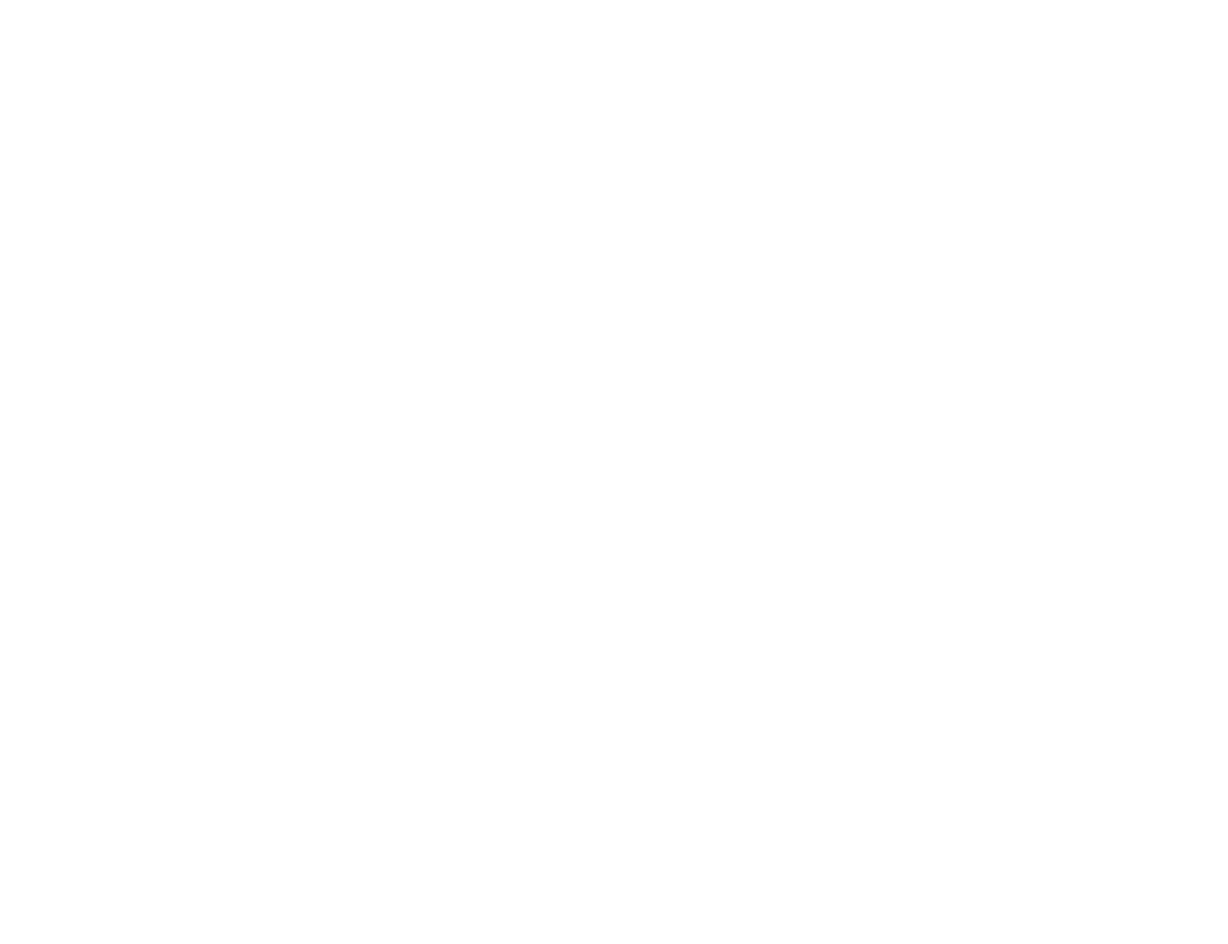
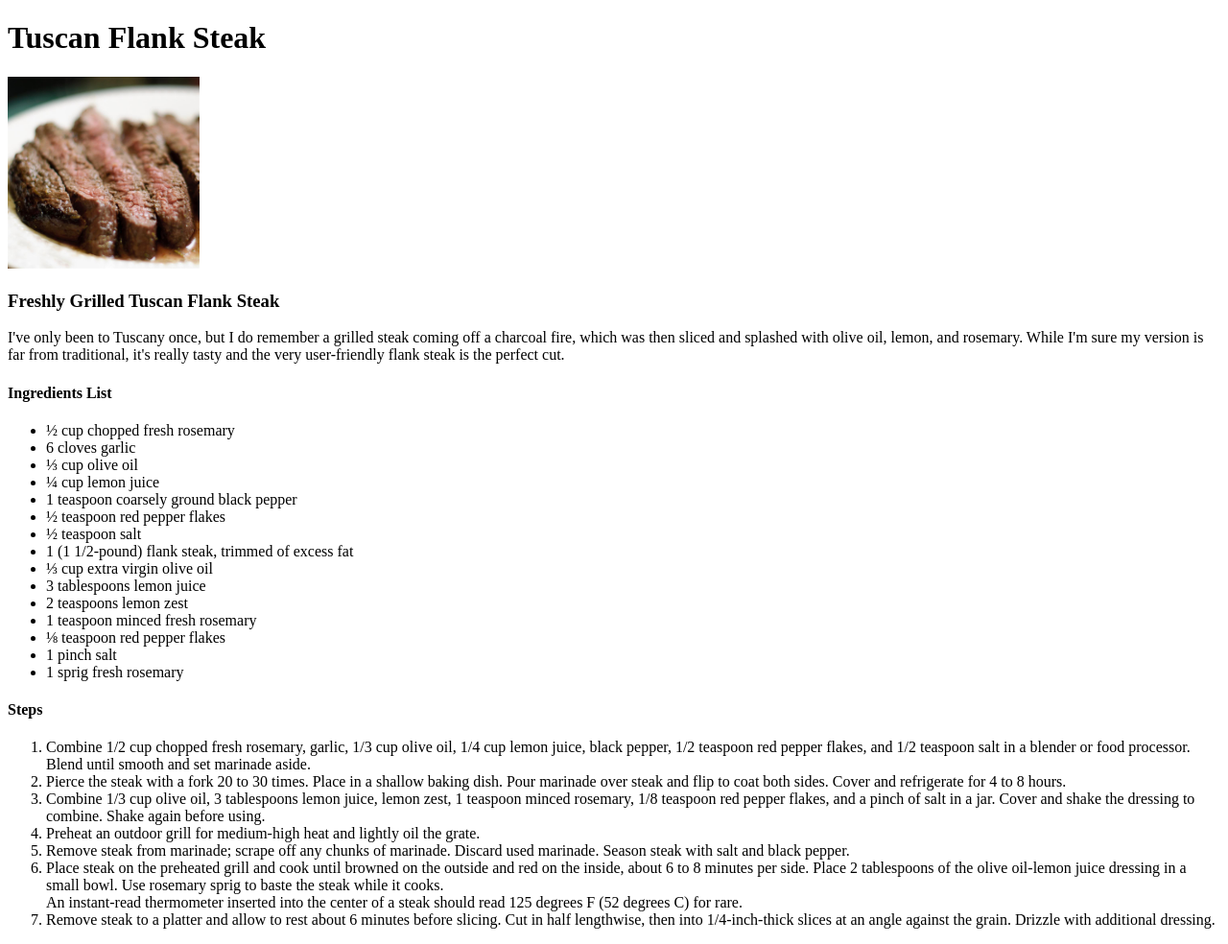
Before and after one commit to msn13/odin_recipes, a plain HTML site: page recipes/tuscan_flank_steaks.html in a window 1280 px wide. Shown: the whole page at 96% size. Before the commit the page ends 800 px from the top, so only its background shows below. Drawn offline with Linux system fonts and the light colour scheme.

Commit message:
Recipes 1 and 2 added, fixed linking between files

```diff
--- a/recipes/tuscan_flank_steaks.html
+++ b/recipes/tuscan_flank_steaks.html
@@ -6,5 +6,88 @@
     <meta name="viewport" content="width=device-width, initial-scale=1.0" />
     <title>Tuscan Flank Steak</title>
   </head>
-  <body></body>
+  <body>
+    <h1>Tuscan Flank Steak</h1>
+    <img width="200" height="200" src="/img/tuscan_flank_img.jpeg" />
+    <h3>Freshly Grilled Tuscan Flank Steak</h3>
+    <p>
+      I've only been to Tuscany once, but I do remember a grilled steak coming
+      off a charcoal fire, which was then sliced and splashed with olive oil,
+      lemon, and rosemary. While I'm sure my version is far from traditional,
+      it's really tasty and the very user-friendly flank steak is the perfect
+      cut.
+    </p>
+    <h4>Ingredients List</h4>
+    <ul>
+      <li>½ cup chopped fresh rosemary</li>
+
+      <li>6 cloves garlic</li>
+
+      <li>⅓ cup olive oil</li>
+
+      <li>¼ cup lemon juice</li>
+
+      <li>1 teaspoon coarsely ground black pepper</li>
+
+      <li>½ teaspoon red pepper flakes</li>
+
+      <li>½ teaspoon salt</li>
+
+      <li>1 (1 1/2-pound) flank steak, trimmed of excess fat</li>
+
+      <li>⅓ cup extra virgin olive oil</li>
+
+      <li>3 tablespoons lemon juice</li>
+
+      <li>2 teaspoons lemon zest</li>
+
+      <li>1 teaspoon minced fresh rosemary</li>
+
+      <li>⅛ teaspoon red pepper flakes</li>
+
+      <li>1 pinch salt</li>
+
+      <li>1 sprig fresh rosemary</li>
+    </ul>
+    <h4>Steps</h4>
+    <ol>
+      <li>
+        Combine 1/2 cup chopped fresh rosemary, garlic, 1/3 cup olive oil, 1/4
+        cup lemon juice, black pepper, 1/2 teaspoon red pepper flakes, and 1/2
+        teaspoon salt in a blender or food processor. Blend until smooth and set
+        marinade aside.
+      </li>
+      <li>
+        Pierce the steak with a fork 20 to 30 times. Place in a shallow baking
+        dish. Pour marinade over steak and flip to coat both sides. Cover and
+        refrigerate for 4 to 8 hours.
+      </li>
+      <li>
+        Combine 1/3 cup olive oil, 3 tablespoons lemon juice, lemon zest, 1
+        teaspoon minced rosemary, 1/8 teaspoon red pepper flakes, and a pinch of
+        salt in a jar. Cover and shake the dressing to combine. Shake again
+        before using.
+      </li>
+      <li>
+        Preheat an outdoor grill for medium-high heat and lightly oil the grate.
+      </li>
+      <li>
+        Remove steak from marinade; scrape off any chunks of marinade. Discard
+        used marinade. Season steak with salt and black pepper.
+      </li>
+      <li>
+        Place steak on the preheated grill and cook until browned on the outside
+        and red on the inside, about 6 to 8 minutes per side. Place 2
+        tablespoons of the olive oil-lemon juice dressing in a small bowl. Use
+        rosemary sprig to baste the steak while it cooks. <br />An instant-read
+        thermometer inserted into the center of a steak should read 125 degrees
+        F (52 degrees C) for rare.
+      </li>
+      <li>
+        Remove steak to a platter and allow to rest about 6 minutes before
+        slicing. Cut in half lengthwise, then into 1/4-inch-thick slices at an
+        angle against the grain. Drizzle with additional dressing.
+      </li>
+    </ol>
+  </body>
 </html>
```
Also changed, not shown: index.html (+6 -1 lines), recipes/anthonys_chicken.html (added, +82 -0 lines), img/anthonys_chicken.jpeg (added), img/tuscan_flank_img.jpeg (added).
